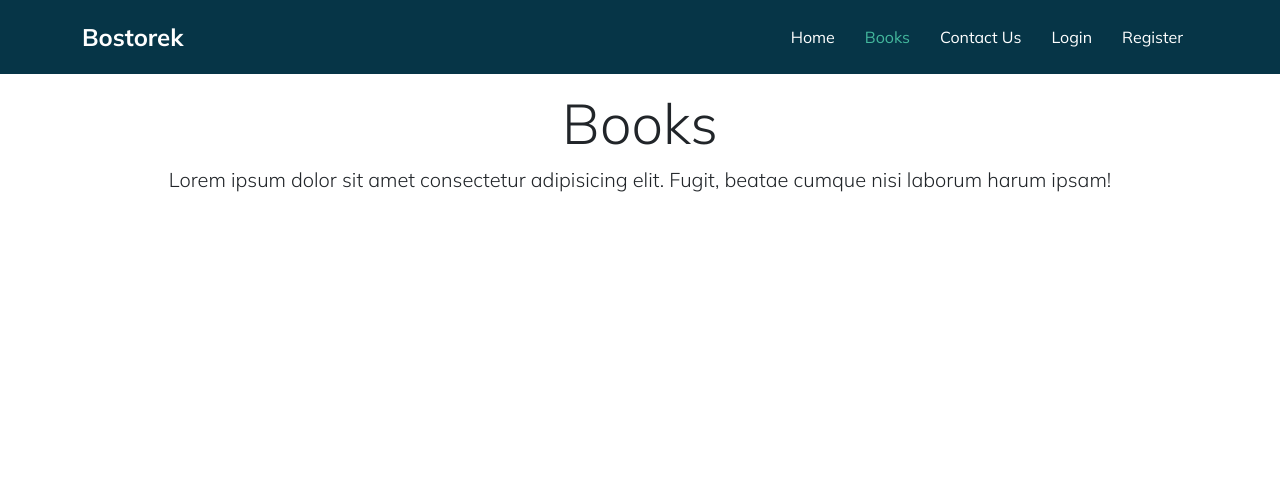
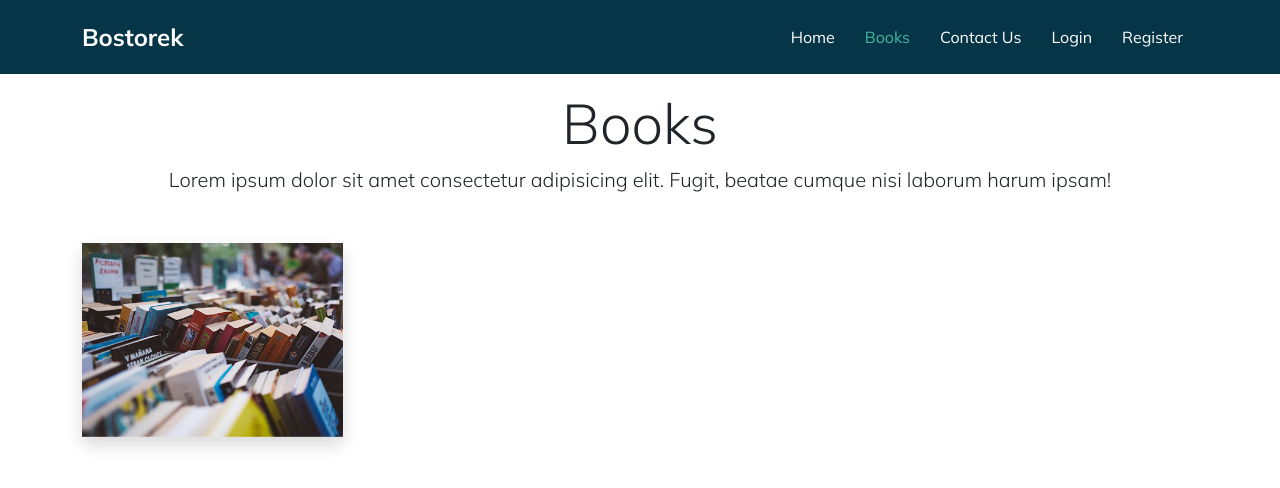
Before and after one commit to BetulBircan/bostorek-tr, a Vue app in the folder frontEnd/: page /books in a window 1280 px wide. Shown: the top 488 px of the page. Built offline with nearby package versions, Linux system fonts and the light colour scheme.

Commit message:
2:57 devam edecek

```diff
--- a/frontEnd/src/views/BooksView.vue
+++ b/frontEnd/src/views/BooksView.vue
@@ -6,6 +6,16 @@
             Bu şekilde SectionHeader componentine title propu olarak sectionTitle ı göndermiş oluruz. :title olarak da kullanılır.-->
         <!-- <SectionHeader :title="sectionTitle" text="Books Text"/> -->
         <SectionHeader title="Books" text="Lorem ipsum dolor sit amet consectetur adipisicing elit. Fugit, beatae cumque nisi laborum harum ipsam!"/>
+        <div class="row">
+            <div class="col-sm-6 col-md-4 col-xl-3">
+                <div class="card-border-0 shadow position-relative">
+                    <img src="../../template/images/b1.jpg" class="card-img-top">
+                    <div class="card-body">
+
+                    </div>
+                </div>
+            </div>
+        </div>
 
     </div>
   </section>
```
